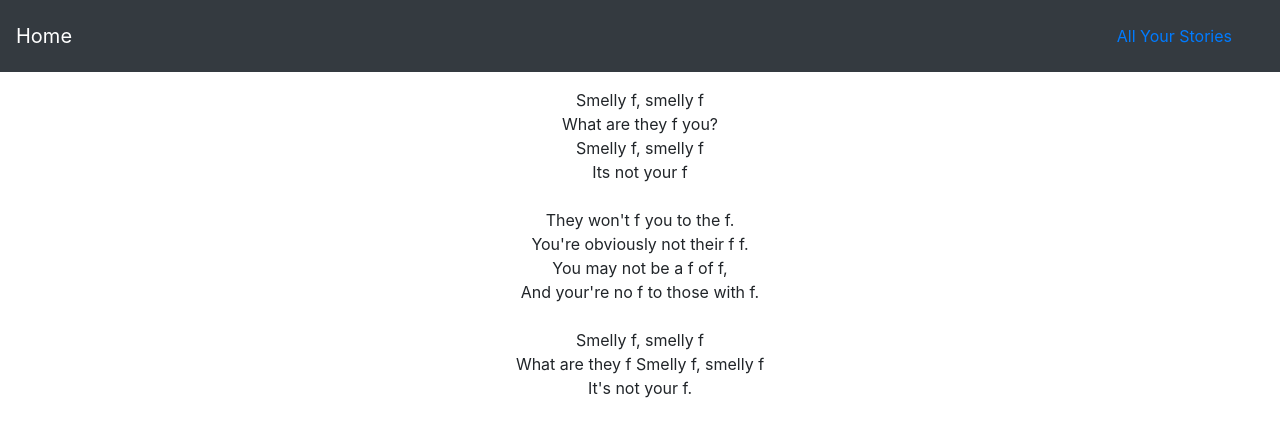
After one commit to cbritton1/CS3620_Project2, a Django app: page /story_smelly_cat/1 in a window 1280 px wide. The commit adds this page. Shown: the top 437 px of the page. Run offline with Django 3.2, Linux system fonts and the light colour scheme; data comes from the database, SQL or seed files in the repository; both versions use the stored data as it was after the commit; some libraries are stand-ins or nearby versions.

Commit message:
adding smelly cat story

```diff
--- a/story_time/models.py
+++ b/story_time/models.py
@@ -87,3 +87,20 @@ class StoryLoveLetter(models.Model):
     verb2 = models.CharField(max_length=200)
     pronoun1 = models.CharField(max_length=200)
     person2 = models.CharField(max_length=200)
+
+
+class StorySmellyCat(models.Model):
+    story_name = models.CharField(max_length=200)
+    animal = models.CharField(max_length=200)
+    verb1 = models.CharField(max_length=200)
+    noun1 = models.CharField(max_length=200)
+    verb2 = models.CharField(max_length=200)
+    occupation = models.CharField(max_length=200)
+    adjective1 = models.CharField(max_length=200)
+    animal2 = models.CharField(max_length=200)
+    noun2 = models.CharField(max_length=200)
+    noun3 = models.CharField(max_length=200)
+    relationship = models.CharField(max_length=200)
+    body_part = models.CharField(max_length=200)
+    verb3 = models.CharField(max_length=200)
+    noun4 = models.CharField(max_length=200)
--- a/story_time/templates/story_time/all_stories.html
+++ b/story_time/templates/story_time/all_stories.html
@@ -27,5 +27,9 @@
     {% for story in story_list6 %}
       <a href="{% url 'story_time:story_love_letter' story.id %}">{{ story.story_name }}</a><br>
     {% endfor %}
+    <h3>Smelly Cat</h3>
+    {% for story in story_list7 %}
+      <a href="{% url 'story_time:story_smelly_cat' story.id %}">{{ story.story_name }}</a><br>
+    {% endfor %}
   </div>
 {% endblock %}
--- a/story_time/templates/story_time/home.html
+++ b/story_time/templates/story_time/home.html
@@ -9,6 +9,7 @@
     <a href="{% url 'story_time:story_dragons_form' %}">Dragons</a><br>
     <a href="{% url 'story_time:story_walmart_form' %}">The Walmart Difference</a><br>
     <a href="{% url 'story_time:story_love_letter_form' %}">Love Letter</a><br>
+    <a href="{% url 'story_time:story_smelly_cat_form' %}">Smelly Cat</a><br>
     <hr/>
   </div>
 {% endblock %}
--- /dev/null
+++ b/story_time/templates/story_time/story_smelly_cat.html
@@ -0,0 +1,19 @@
+{% extends 'story_time/base.html' %}
+
+{% block body %}
+<div class="container mt-3">
+  <p class="text-center">Smelly {{ item.animal }}, smelly {{ item.animal }}<br>
+    What are they {{ item.verb1 }} you?<br>
+    Smelly {{ item.animal }}, smelly {{ item.animal }}<br>
+    Its not your {{ item.noun1 }}<br><br>
+    They won't {{ item.verb2 }} you to the {{ item.occupation }}.<br>
+    You're obviously not their {{ item.adjective1 }} {{ item.animal2 }}.<br>
+    You may not be a {{ item.noun2 }} of {{ item.noun3 }},<br>
+    And your're no {{ item.relationship }} to those with {{ item.body_part }}.<br><br>
+    Smelly {{ item.animal }}, smelly {{ item.animal }}<br>
+    What are they {{ item.verb3 }}
+    Smelly {{ item.animal }}, smelly {{ item.animal }}<br>
+    It's not your {{ item.noun4 }}.
+  </p>
+</div>
+{% endblock %}
--- a/story_time/urls.py
+++ b/story_time/urls.py
@@ -10,12 +10,14 @@ urlpatterns = [
     path('story_walmart_form/', views.story_walmart_form, name='story_walmart_form'),
     path('story_dragons_form/', views.story_dragons_form, name='story_dragons_form'),
     path('story_love_letter_form/', views.story_love_letter_form, name='story_love_letter_form'),
+    path('story_smelly_cat_form/', views.story_smelly_cat_form, name='story_smelly_cat_form'),
     path('story_one/<int:item_id>', views.story_one, name='story_one'),
     path('story_two/<int:item_id>', views.story_two, name='story_two'),
     path('story_war/<int:item_id>', views.story_war, name='story_war'),
     path('story_dragons/<int:item_id>', views.story_dragons, name='story_dragons'),
     path('story_walmart/<int:item_id>', views.story_walmart, name='story_walmart'),
     path('story_love_letter/<int:item_id>', views.story_love_letter, name='story_love_letter'),
+    path('story_smelly_cat/<int:item_id>', views.story_smelly_cat, name='story_smelly_cat'),
     path('all_stories', views.all_stories, name='all_stories'),
     # path('story_delete<int:item_id>/', views.story_delete, name='story_delete')
 ]
--- a/story_time/views.py
+++ b/story_time/views.py
@@ -1,7 +1,9 @@
 from django.shortcuts import render, redirect
 from django.http import HttpResponse
-from .forms import StoryOneForm, StoryTwoForm, StoryWarForm, StoryDragonsForm, StoryWalmartForm, StoryLoveLetterForm
-from .models import StoryOne, StoryTwo, StoryWar, StoryDragons, StoryWalmart, StoryLoveLetter
+from .forms import StoryOneForm, StoryTwoForm, StoryWarForm, StoryDragonsForm, StoryWalmartForm,\
+    StoryLoveLetterForm, StorySmellyCatForm
+from .models import StoryOne, StoryTwo, StoryWar, StoryDragons, StoryWalmart, StoryLoveLetter,\
+    StorySmellyCat
 
 
 # Create your views here.
@@ -41,6 +43,11 @@ def story_walmart(request, item_id):
 def story_love_letter(request, item_id):
     item = StoryLoveLetter.objects.get(pk=item_id)
     return render(request, 'story_time/story_love_letter.html', {'item': item})
+
+
+def story_smelly_cat(request, item_id):
+    item = StorySmellyCat.objects.get(pk=item_id)
+    return render(request, 'story_time/story_smelly_cat.html', {'item': item})
 
 
 def story_one_form(request,):
@@ -133,6 +140,21 @@ def story_love_letter_form(request):
     return render(request, 'story_time/story_form.html', {'form': form})
 
 
+def story_smelly_cat_form(request):
+    form = StorySmellyCatForm(request.POST or None)
+
+    if form.is_valid():
+        form.save()
+        story_list = StorySmellyCat.objects.all()
+        x = len(story_list)
+        story = story_list[x-1]
+        last_story = story.id
+        item = StorySmellyCat.objects.get(pk=last_story)
+        context = {'item': item}
+        return render(request, 'story_time/story_smelly_cat.html', context)
+    return render(request, 'story_time/story_form.html', {'form': form})
+
+
 def all_stories(request):
     story_list1 = StoryOne.objects.all()
     story_list2 = StoryTwo.objects.all()
@@ -140,6 +162,7 @@ def all_stories(request):
     story_list4 = StoryDragons.objects.all()
     story_list5 = StoryWalmart.objects.all()
     story_list6 = StoryLoveLetter.objects.all()
+    story_list7 = StoryLoveLetter.objects.all()
     context = {
         'story_list1': story_list1,
         'story_list2': story_list2,
@@ -147,5 +170,6 @@ def all_stories(request):
         'story_list4': story_list4,
         'story_list5': story_list5,
         'story_list6': story_list6,
+        'story_list7': story_list7,
     }
     return render(request, 'story_time/all_stories.html', context)
```
Also changed, not shown: story_time/forms.py (+11 -1 lines), db.sqlite3, story_time/migrations/0010_storysmellycat.py (added).
